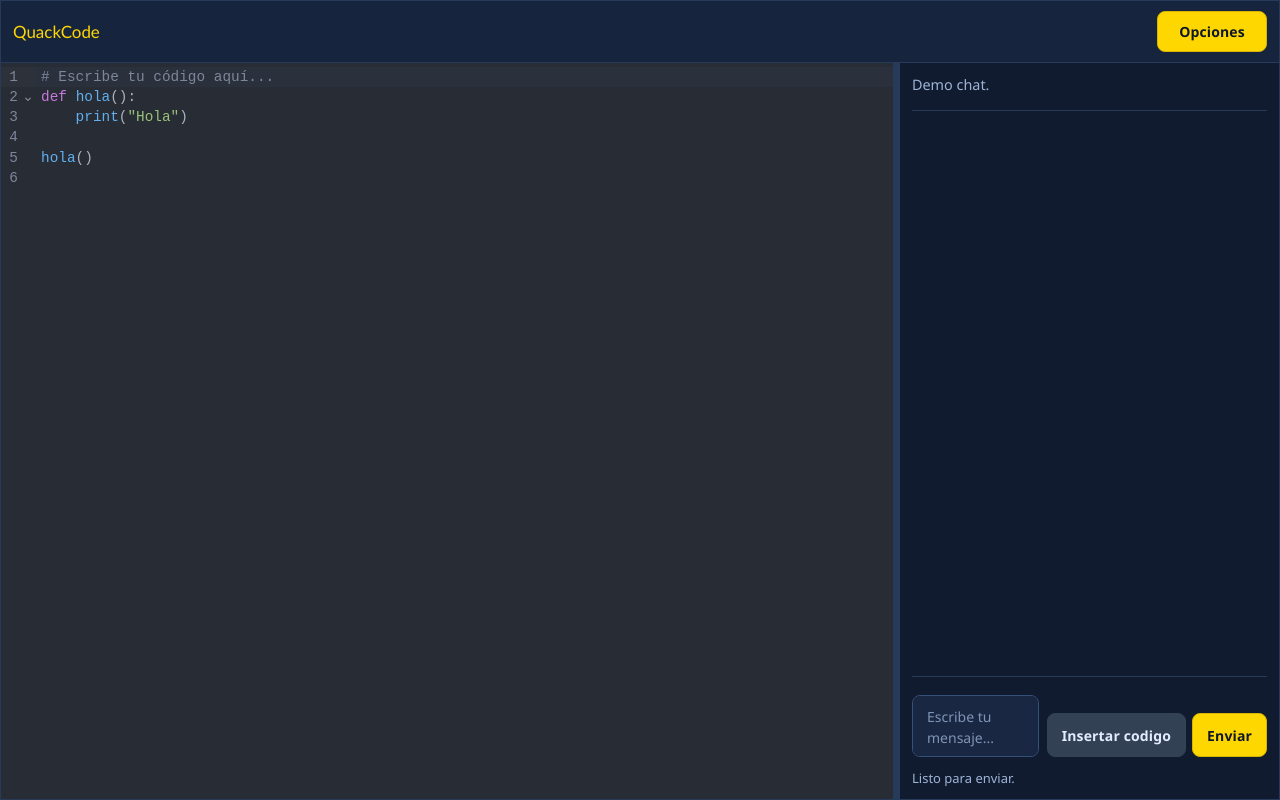
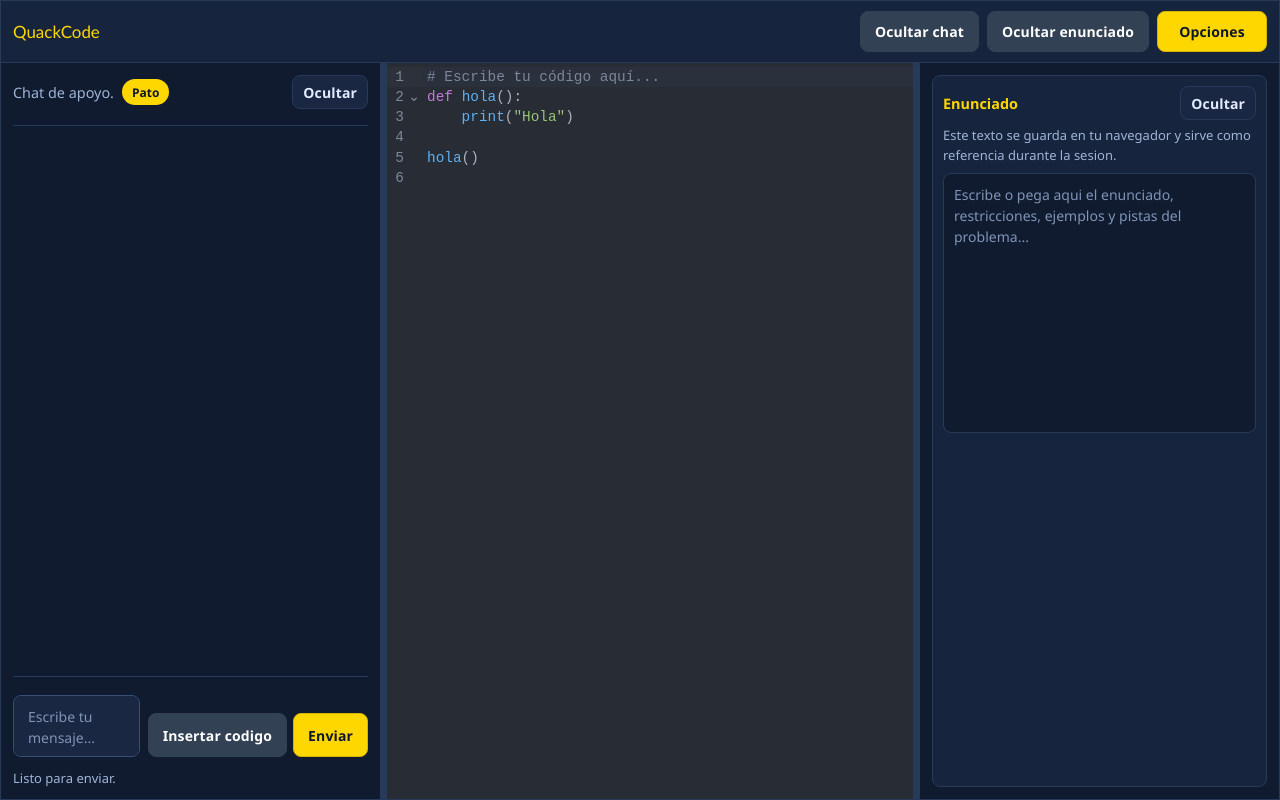
Before and after one commit to Mario-Grc/proyecto-tfg, a React (Vite) app: page / in a window 1280 px wide. Built offline with nearby package versions, Linux system fonts and the light colour scheme.

Commit message:
feat(App): añadir panel para enunciado del problema.

```diff
--- a/src/App.css
+++ b/src/App.css
@@ -35,6 +35,7 @@
   display: flex;
   gap: var(--space-3);
   position: relative;
+  flex-wrap: wrap;
 }
 
 .topbar-actions button {
@@ -43,6 +44,13 @@
 
 .options-menu {
   position: relative;
+}
+
+.panel-quick-btn {
+  background: var(--color-secondary);
+  border-color: var(--color-secondary);
+  color: #ffffff;
+  min-height: var(--min-height-button);
 }
 
 .options-trigger {
@@ -144,7 +152,7 @@
   padding: var(--space-5);
   overflow: hidden;
   background: var(--color-bg-panel);
-  border-left: var(--border-width) solid var(--color-border-soft);
+  border-right: var(--border-width) solid var(--color-border-soft);
 }
 
 /* ============================
@@ -152,7 +160,6 @@
    ============================ */
 .chat-header {
   display: flex;
-  flex-direction: row;
   gap: var(--space-2);
   border-bottom: var(--border-width) solid var(--color-border-soft);
   padding-bottom: var(--space-7);
@@ -160,10 +167,95 @@
   justify-content: space-between;
 }
 
+.panel-toggle-btn {
+  background: var(--color-bg-surface-muted);
+  border-color: var(--color-border-soft);
+  color: var(--color-text-base);
+  min-height: 34px;
+  padding: var(--space-2) var(--space-4);
+}
+
+.chat-header-main {
+  display: flex;
+  align-items: center;
+  gap: var(--space-3);
+}
+
+.duck-indicator {
+  display: inline-flex;
+  align-items: center;
+  justify-content: center;
+  min-height: 26px;
+  padding: 0 10px;
+  border-radius: 999px;
+  background: var(--color-primary);
+  color: var(--color-text-on-primary);
+  font-size: 12px;
+  font-weight: 700;
+}
+
 .chat-subtitle {
   margin: 0;
   color: var(--color-text-muted);
   font-size: var(--font-size-md);
+}
+
+
+.problem-side {
+  min-height: 0;
+  padding: var(--space-5);
+  border-left: var(--border-width) solid var(--color-border-soft);
+  background: var(--color-bg-panel);
+}
+
+.problem-panel {
+  height: 100%;
+  display: grid;
+  grid-template-rows: auto 1fr;
+  gap: var(--space-3);
+  border: var(--border-width) solid var(--color-border-soft);
+  border-radius: var(--radius-md);
+  background: var(--color-bg-surface);
+  padding: var(--space-4);
+}
+
+.problem-panel-header h3 {
+  margin: 0;
+  font-size: var(--font-size-md);
+  color: var(--color-text-heading);
+}
+
+.problem-panel-header-top {
+  display: flex;
+  align-items: center;
+  justify-content: space-between;
+  gap: var(--space-2);
+}
+
+.problem-panel-header p {
+  margin: var(--space-2) 0 0;
+  font-size: var(--font-size-xs);
+  color: var(--color-text-muted);
+  line-height: var(--line-height-base);
+}
+
+.problem-textarea {
+  width: 100%;
+  height: 100%;
+  resize: none;
+  background: var(--color-bg-panel);
+  border: var(--border-width) solid var(--color-border-soft);
+  border-radius: var(--radius-md);
+  color: var(--color-text-base);
+  padding: var(--space-4);
+  font-size: var(--font-size-sm);
+  line-height: var(--line-height-base);
+}
+
+.problem-textarea:focus {
+  outline: none;
+  border-color: var(--color-tertiary);
+  box-shadow: 0 0 0 3px var(--color-focus-ring);
 }
 
 .clear-btn {
@@ -177,11 +269,6 @@
   background: var(--color-bg-danger-soft);
   color: var(--color-text-danger);
   border-color: var(--color-border-danger);
-}
-
-.clear-btn:disabled {
-  opacity: 0.4;
-  cursor: default;
 }
 
 /* ============================
@@ -205,8 +292,8 @@
   padding: var(--space-4) var(--space-6);
   max-width: var(--max-width-message);
   line-height: var(--line-height-message);
-  overflow-wrap: break-word;
-  word-break: break-word;
+  overflow-wrap: anywhere;
+  word-break: normal;
   font-size: var(--font-size-body);
 }
 
@@ -316,7 +403,7 @@
 .insert-code-btn {
   background: var(--color-secondary);
   border-color: var(--color-secondary);
-  color: var(--color-text-base);
+  color: #ffffff;
 }
 
 .insert-code-btn:hover:not(:disabled) {
@@ -394,6 +481,11 @@ button:disabled {
     padding: var(--space-3);
   }
 
+  .topbar-actions {
+    width: 100%;
+    justify-content: flex-end;
+  }
+
   .options-dropdown {
     right: auto;
     left: 0;
@@ -413,10 +505,18 @@ button:disabled {
 
   .chat-panel {
     width: auto !important;
+    border-right: none;
+    border-top: var(--border-width) solid var(--color-border-soft);
+    padding: var(--space-7);
+  }
+
+  .problem-side {
+    width: auto !important;
     border-left: none;
     border-top: var(--border-width) solid var(--color-border-soft);
     padding: var(--space-7);
   }
+
 
   .chat-form {
     grid-template-columns: 1fr;
--- a/src/App.tsx
+++ b/src/App.tsx
@@ -3,6 +3,7 @@ import ChatWindow from "./components/ChatWindow";
 import ChatInput from "./components/ChatInput";
 import CodeEditor from "./components/CodeEditor";
 import OptionsMenu from "./components/OptionsMenu";
+import ProblemPanel from "./components/ProblemPanel";
 import { EditorView } from "@codemirror/view";
 import { sendMessage, ConversationMessage } from "./services/llmService";
 import "./App.css";
@@ -28,11 +29,22 @@ function loadFromStorage<T>(key:string, fallback: T): T {
 }
 
 function App() {
+    const MIN_SIDE_PANEL_WIDTH = 260;
+    const MIN_EDITOR_WIDTH = 420;
+    const RESIZE_HANDLE_WIDTH = 6;
+
     const [messages, setMessages] = useState<Message[]>(() => loadFromStorage<Message[]>("chat_messages", []));
     const [status, setStatus] = useState("Listo para enviar.");
     const [loading, setLoading] = useState(false);
     const [inputText, setInputText] = useState("");
     const [themeMode, setThemeMode] = useState<ThemeMode>(() => loadFromStorage<ThemeMode>("theme_mode", "dark"));
+    const [problemText, setProblemText] = useState<string>(() => loadFromStorage<string>("problem_text", ""));
+    const [chatVisible, setChatVisible] = useState<boolean>(() => loadFromStorage<boolean>("chat_panel_visible", true));
+    const [problemVisible, setProblemVisible] = useState<boolean>(() => loadFromStorage<boolean>("problem_panel_visible", true));
+    const [problemWidth, setProblemWidth] = useState<number>(() => {
+        const savedAndParsed = Number(localStorage.getItem("problem_panel_width"));
+        return Number.isInteger(savedAndParsed) && savedAndParsed >= 260 && savedAndParsed <= 560 ? savedAndParsed : 360;
+    });
 
     const [chatWidth, setChatWidth] = useState<number>(() => {
         const savedAndParsed = Number(localStorage.getItem("chat_panel_width"));
@@ -45,6 +57,27 @@ function App() {
     const isDragging = useRef(false);
     const dragStartX = useRef(0);
     const dragStartWidth = useRef(0);
+    const isProblemDragging = useRef(false);
+    const problemDragStartX = useRef(0);
+    const problemDragStartWidth = useRef(0);
+    const chatWidthRef = useRef(chatWidth);
+    const problemWidthRef = useRef(problemWidth);
+    const chatVisibleRef = useRef(chatVisible);
+    const problemVisibleRef = useRef(problemVisible);
+
+    function getMaxChatWidth(currentProblemWidth: number, isProblemVisible: boolean) {
+        const reservedProblem = isProblemVisible ? currentProblemWidth + RESIZE_HANDLE_WIDTH : 0;
+        const reservedHandles = RESIZE_HANDLE_WIDTH;
+        const max = window.innerWidth - MIN_EDITOR_WIDTH - reservedProblem - reservedHandles - 24;
+        return Math.max(MIN_SIDE_PANEL_WIDTH, max);
+    }
+
+    function getMaxProblemWidth(currentChatWidth: number, isChatVisible: boolean) {
+        const reservedChat = isChatVisible ? currentChatWidth + RESIZE_HANDLE_WIDTH : 0;
+        const reservedHandles = RESIZE_HANDLE_WIDTH;
+        const max = window.innerWidth - MIN_EDITOR_WIDTH - reservedChat - reservedHandles - 24;
+        return Math.max(MIN_SIDE_PANEL_WIDTH, max);
+    }
 
     const handleResizeMouseDown = useCallback((e: React.MouseEvent) => {
         isDragging.current = true;
@@ -53,14 +86,52 @@ function App() {
         e.preventDefault();
     }, [chatWidth]);
 
+    const handleProblemResizeMouseDown = useCallback((e: React.MouseEvent) => {
+        isProblemDragging.current = true;
+        problemDragStartX.current = e.clientX;
+        problemDragStartWidth.current = problemWidth;
+        e.preventDefault();
+    }, [problemWidth]);
+
+    useEffect(() => {
+        chatWidthRef.current = chatWidth;
+    }, [chatWidth]);
+
+    useEffect(() => {
+        problemWidthRef.current = problemWidth;
+    }, [problemWidth]);
+
+    useEffect(() => {
+        chatVisibleRef.current = chatVisible;
+    }, [chatVisible]);
+
+    useEffect(() => {
+        problemVisibleRef.current = problemVisible;
+    }, [problemVisible]);
+
     useEffect(() => {
         const onMouseMove = (e: MouseEvent) => {
-            if (!isDragging.current) return;
-            const delta = dragStartX.current - e.clientX;
-            const newWidth = Math.max(260, Math.min(dragStartWidth.current + delta, window.innerWidth - 300));
+            if (isDragging.current) {
+                const delta = e.clientX - dragStartX.current;
+                const proposed = dragStartWidth.current + delta;
+                const maxWidth = getMaxChatWidth(problemWidthRef.current, problemVisibleRef.current);
+                const newWidth = Math.max(MIN_SIDE_PANEL_WIDTH, Math.min(proposed, maxWidth));
                 setChatWidth(newWidth);
+            }
+
+            if (isProblemDragging.current) {
+                // El panel derecho debe crecer al arrastrar hacia la izquierda.
+                const problemDelta = problemDragStartX.current - e.clientX;
+                const proposed = problemDragStartWidth.current + problemDelta;
+                const maxWidth = getMaxProblemWidth(chatWidthRef.current, chatVisibleRef.current);
+                const newProblemWidth = Math.max(MIN_SIDE_PANEL_WIDTH, Math.min(proposed, maxWidth));
+                setProblemWidth(newProblemWidth);
+            }
         };
-        const onMouseUp = () => { isDragging.current = false; };
+        const onMouseUp = () => {
+            isDragging.current = false;
+            isProblemDragging.current = false;
+        };
         document.addEventListener("mousemove", onMouseMove);
         document.addEventListener("mouseup", onMouseUp);
         return () => {
@@ -69,9 +140,31 @@ function App() {
         };
     }, []);
 
+    useEffect(() => {
+        const onResize = () => {
+            const chatMax = getMaxChatWidth(problemWidthRef.current, problemVisibleRef.current);
+            const problemMax = getMaxProblemWidth(chatWidthRef.current, chatVisibleRef.current);
+
+            if (chatWidthRef.current > chatMax) {
+                setChatWidth(chatMax);
+            }
+
+            if (problemWidthRef.current > problemMax) {
+                setProblemWidth(problemMax);
+            }
+        };
+
+        window.addEventListener("resize", onResize);
+        return () => window.removeEventListener("resize", onResize);
+    }, []);
+
     useLayoutEffect(() => {
         localStorage.setItem("chat_panel_width", String(chatWidth));
     }, [chatWidth]);
+
+    useLayoutEffect(() => {
+        localStorage.setItem("problem_panel_width", String(problemWidth));
+    }, [problemWidth]);
 
     const editorViewRef = useRef<EditorView | null>(null);
     const chatTextareaRef = useRef<HTMLTextAreaElement | null>(null);
@@ -98,6 +191,18 @@ function App() {
         document.documentElement.setAttribute("data-theme", themeMode);
         localStorage.setItem("theme_mode", JSON.stringify(themeMode));
     }, [themeMode]);
+
+    useEffect(() => {
+        localStorage.setItem("problem_text", JSON.stringify(problemText));
+    }, [problemText]);
+
+    useEffect(() => {
+        localStorage.setItem("chat_panel_visible", JSON.stringify(chatVisible));
+    }, [chatVisible]);
+
+    useEffect(() => {
+        localStorage.setItem("problem_panel_visible", JSON.stringify(problemVisible));
+    }, [problemVisible]);
 
     async function handleSend(text: string) {
         const userId = nextIdRef.current++;
@@ -215,6 +320,12 @@ function App() {
                 <header className="topbar">
                     <div className="topbar-title">QuackCode</div>
                     <div className="topbar-actions">
+                        <button type="button" className="panel-quick-btn" onClick={() => setChatVisible((prev) => !prev)}>
+                            {chatVisible ? "Ocultar chat" : "Mostrar chat"}
+                        </button>
+                        <button type="button" className="panel-quick-btn" onClick={() => setProblemVisible((prev) => !prev)}>
+                            {problemVisible ? "Ocultar enunciado" : "Mostrar enunciado"}
+                        </button>
                         <OptionsMenu
                             themeMode={themeMode}
                             onToggleTheme={toggleTheme}
@@ -224,19 +335,18 @@ function App() {
                 </header>
 
                 <div className="app-layout">
-                    <section className="editor-panel">
-                        <CodeEditor onEditorReady={handleEditorReady} />
-                    </section>
-
-                    <div
-                        className="resize-handle"
-                        onMouseDown={handleResizeMouseDown}
-                        title="Arrastra para redimensionar"
-                    />
-
+                    {chatVisible && (
+                        <>
                             <aside className="chat-panel" style={{ width: chatWidth, flexShrink: 0 }}>
                                 <header className="chat-header">
-                            <p className="chat-subtitle">Demo chat.</p>
+                                    <div className="chat-header-main">
+                                        <p className="chat-subtitle">Chat de apoyo.</p>
+                                        <span className="duck-indicator" aria-label="Mascota pato">Pato</span>
+                                    </div>
+
+                                    <button type="button" className="panel-toggle-btn" onClick={() => setChatVisible(false)}>
+                                        Ocultar
+                                    </button>
                                 </header>
 
                                 <ChatWindow messages={messages} />
@@ -252,6 +362,36 @@ function App() {
 
                                 <p className="status">{status}</p>
                             </aside>
+
+                            <div
+                                className="resize-handle"
+                                onMouseDown={handleResizeMouseDown}
+                                title="Arrastra para redimensionar"
+                            />
+                        </>
+                    )}
+
+                    <section className="editor-panel">
+                        <CodeEditor onEditorReady={handleEditorReady} />
+                    </section>
+
+                    {problemVisible && (
+                        <>
+                            <div
+                                className="resize-handle"
+                                onMouseDown={handleProblemResizeMouseDown}
+                                title="Arrastra para redimensionar"
+                            />
+
+                            <aside className="problem-side" style={{ width: problemWidth, flexShrink: 0 }}>
+                                <ProblemPanel
+                                    value={problemText}
+                                    onChange={setProblemText}
+                                    onHide={() => setProblemVisible(false)}
+                                />
+                            </aside>
+                        </>
+                    )}
                 </div>
             </div>
         </div>
--- /dev/null
+++ b/src/components/ProblemPanel.tsx
@@ -0,0 +1,27 @@
+interface ProblemPanelProps {
+    value: string;
+    onChange: (value: string) => void;
+    onHide: () => void;
+}
+
+export default function ProblemPanel({ value, onChange, onHide }: ProblemPanelProps) {
+    return (
+        <section className="problem-panel" aria-label="Enunciado del problema">
+            <header className="problem-panel-header">
+                <div className="problem-panel-header-top">
+                    <h3>Enunciado</h3>
+                    <button type="button" className="panel-toggle-btn" onClick={onHide}>Ocultar</button>
+                </div>
+                <p>Este texto se guarda en tu navegador y sirve como referencia durante la sesion.</p>
+            </header>
+
+            <textarea
+                className="problem-textarea"
+                value={value}
+                onChange={(e) => onChange(e.target.value)}
+                placeholder="Escribe o pega aqui el enunciado, restricciones, ejemplos y pistas del problema..."
+                spellCheck={false}
+            />
+        </section>
+    );
+}
```
Lines whose indentation alone changed are shown as unchanged.
